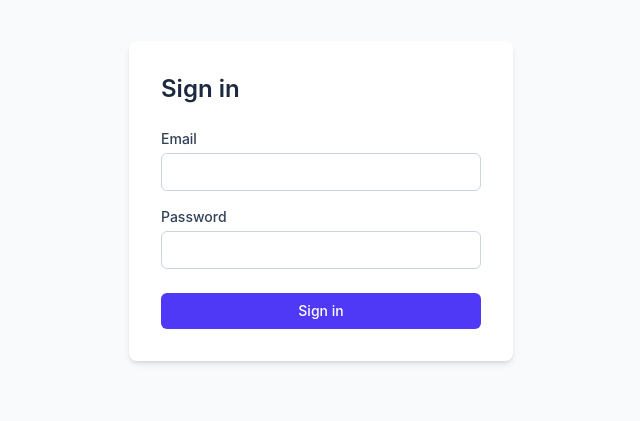
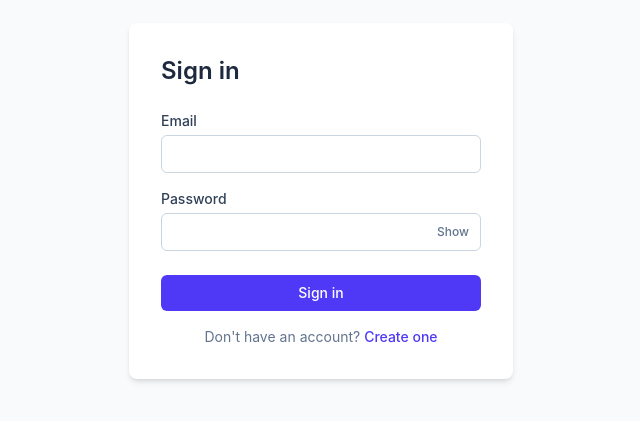
Before and after one commit to Nadim-Nahle/Najahak-Frontend, a React (Vite) app: page /login in a window 1280 px wide. Shown: the part 199-620 px from the top of the page, without its empty margins (319-959 px from the left). Built offline with nearby package versions, Linux system fonts and the light colour scheme; no server answers.

Commit message:
Edit login page

```diff
--- a/src/pages/LoginPage.tsx
+++ b/src/pages/LoginPage.tsx
@@ -1,11 +1,12 @@
 import { useState } from "react";
-import { useNavigate } from "react-router-dom";
+import { Link, useNavigate } from "react-router-dom";
 import { useLogin } from "../hooks/useLogin";
 import { ApiClientError } from "../api/client";
 
 export function LoginPage() {
   const [email, setEmail] = useState("");
   const [password, setPassword] = useState("");
+  const [showPassword, setShowPassword] = useState(false);
   const navigate = useNavigate();
   const login = useLogin();
 
@@ -13,9 +14,7 @@ export function LoginPage() {
     e.preventDefault();
     login.mutate(
       { email, password },
-      {
-        onSuccess: () => navigate("/dashboard"),
-      },
+      { onSuccess: () => navigate("/dashboard") },
     );
   }
 
@@ -50,13 +49,22 @@ export function LoginPage() {
         <label className="mb-1 block text-sm font-medium text-slate-700">
           Password
         </label>
-        <input
-          type="password"
-          value={password}
-          onChange={(e) => setPassword(e.target.value)}
-          required
-          className="mb-6 w-full rounded-md border border-slate-300 px-3 py-2 text-sm focus:border-indigo-500 focus:outline-none"
-        />
+        <div className="relative mb-6">
+          <input
+            type={showPassword ? "text" : "password"}
+            value={password}
+            onChange={(e) => setPassword(e.target.value)}
+            required
+            className="w-full rounded-md border border-slate-300 px-3 py-2 pr-14 text-sm focus:border-indigo-500 focus:outline-none"
+          />
+          <button
+            type="button"
+            onClick={() => setShowPassword((prev) => !prev)}
+            className="absolute inset-y-0 right-0 px-3 text-xs font-medium text-slate-500 hover:text-slate-700"
+          >
+            {showPassword ? "Hide" : "Show"}
+          </button>
+        </div>
 
         <button
           type="submit"
@@ -65,6 +73,16 @@ export function LoginPage() {
         >
           {login.isPending ? "Signing in..." : "Sign in"}
         </button>
+
+        <p className="mt-4 text-center text-sm text-slate-500">
+          Don't have an account?{" "}
+          <Link
+            to="/register"
+            className="font-medium text-indigo-600 hover:underline"
+          >
+            Create one
+          </Link>
+        </p>
       </form>
     </div>
   );
```
